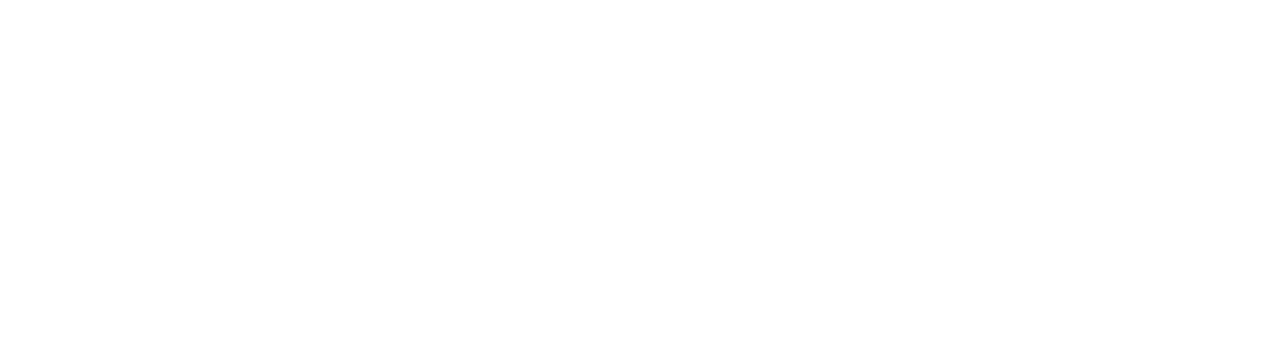
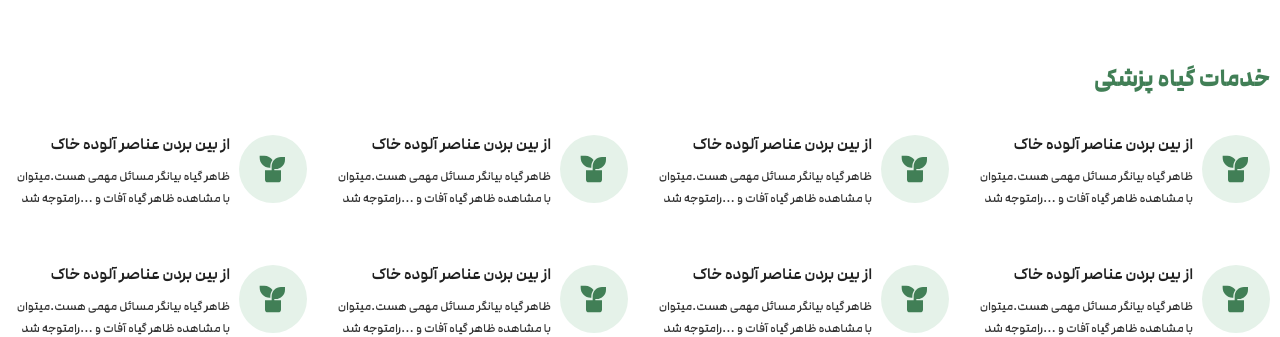
Before and after one commit to alisadeghi192/nextjs-full-stack-ecommerce-giahland, a Next.js app: page / in a window 1280 px wide. Shown: the part 2222-2559 px from the top of the page. Before the commit the page ends 2220 px from the top, so only its background shows below. Built offline with nearby package versions, Linux system fonts and the light colour scheme.

Commit message:
feat(landing): add plant doctor services section

```diff
--- a/src/app/components/features/blog/BlogCard.tsx
+++ b/src/app/components/features/blog/BlogCard.tsx
@@ -1,4 +1,3 @@
-// components/features/blog/BlogCard.tsx
 import Link from "next/link";
 import { MdOutlineArrowBack } from "react-icons/md";
 
--- a/src/app/components/features/blog/BlogSlider.tsx
+++ b/src/app/components/features/blog/BlogSlider.tsx
@@ -1,4 +1,3 @@
-// components/features/blog/BlogSlider.tsx
 'use client'
 
 import { useRef } from "react";
--- a/src/app/page.tsx
+++ b/src/app/page.tsx
@@ -5,6 +5,7 @@ import HeroSection from "./components/features/landing/HeroSection";
 import BannerSection from "./components/features/landing/BannerSection";
 import ProductSlider from "./components/features/products/ProductSlider";
 import BlogSlider from "./components/features/blog/BlogSlider";
+import { RiPlantFill } from "react-icons/ri";
 
 const indoorPlants = [
   {
@@ -82,6 +83,123 @@ export default function Home() {
       <BannerSection />
       <ProductSlider title="گیاهان آپارتمانی" products={indoorPlants} />
       <BlogSlider posts={blogPosts} title="مقالات" />
+      <section className="mt-16 max-sm:mt-10">
+        <h4 className="text-primary mb-6 text-2xl/8.5 font-bold max-sm:font-semibold max-sm:text-xl/7">خدمات گیاه پزشکی</h4>
+        <div className="max-xs:grid-cols-1 [&>*:nth-child(even)]:max-xs:justify-self-start mt-8 grid grid-cols-4 gap-x-6 gap-y-12 max-xl:grid-cols-3 max-xl:gap-y-10 max-lg:grid-cols-2 max-lg:gap-y-8 max-sm:mt-6 max-sm:grid-cols-1 max-sm:gap-y-6 [&>*:nth-child(even)]:max-sm:justify-self-end">
+          <div className="flex max-w-76 items-center gap-x-2.25 max-md:gap-x-2">
+            <div className="bg-bg-service flex size-17 shrink-0 items-center justify-center rounded-full max-md:size-14">
+              <RiPlantFill className="text-primary size-8 max-md:size-6" />
+            </div>
+            <div className="flex flex-col gap-y-1.5">
+              <h6 className="text-neutral12 text-base/8 font-medium text-nowrap max-md:text-sm/5.5">
+                از بین بردن عناصر آلوده خاک
+              </h6>
+              <p className="text-neutral11 text-[12px]/5.5">
+                ظاهر گیاه بیانگر مسائل مهمی هست.میتوان با مشاهده ظاهر گیاه آفات
+                و ...رامتوجه شد
+              </p>
+            </div>
+          </div>
+          <div className="flex max-w-76 items-center gap-x-2.25 max-md:gap-x-2">
+            <div className="bg-bg-service flex size-17 shrink-0 items-center justify-center rounded-full max-md:size-14">
+              <RiPlantFill className="text-primary size-8 max-md:size-6" />
+            </div>
+            <div className="flex flex-col gap-y-1.5">
+              <h6 className="text-neutral12 text-base/8 font-medium text-nowrap max-md:text-sm/5.5">
+                از بین بردن عناصر آلوده خاک
+              </h6>
+              <p className="text-neutral11 text-[12px]/5.5">
+                ظاهر گیاه بیانگر مسائل مهمی هست.میتوان با مشاهده ظاهر گیاه آفات
+                و ...رامتوجه شد
+              </p>
+            </div>
+          </div>
+          <div className="flex max-w-76 items-center gap-x-2.25 max-md:gap-x-2">
+            <div className="bg-bg-service flex size-17 shrink-0 items-center justify-center rounded-full max-md:size-14">
+              <RiPlantFill className="text-primary size-8 max-md:size-6" />
+            </div>
+            <div className="flex flex-col gap-y-1.5">
+              <h6 className="text-neutral12 text-base/8 font-medium text-nowrap max-md:text-sm/5.5">
+                از بین بردن عناصر آلوده خاک
+              </h6>
+              <p className="text-neutral11 text-[12px]/5.5">
+                ظاهر گیاه بیانگر مسائل مهمی هست.میتوان با مشاهده ظاهر گیاه آفات
+                و ...رامتوجه شد
+              </p>
+            </div>
+          </div>
+          <div className="flex max-w-76 items-center gap-x-2.25 max-md:gap-x-2">
+            <div className="bg-bg-service flex size-17 shrink-0 items-center justify-center rounded-full max-md:size-14">
+              <RiPlantFill className="text-primary size-8 max-md:size-6" />
+            </div>
+            <div className="flex flex-col gap-y-1.5">
+              <h6 className="text-neutral12 text-base/8 font-medium text-nowrap max-md:text-sm/5.5">
+                از بین بردن عناصر آلوده خاک
+              </h6>
+              <p className="text-neutral11 text-[12px]/5.5">
+                ظاهر گیاه بیانگر مسائل مهمی هست.میتوان با مشاهده ظاهر گیاه آفات
+                و ...رامتوجه شد
+              </p>
+            </div>
+          </div>
+          <div className="flex max-w-76 items-center gap-x-2.25 max-md:gap-x-2">
+            <div className="bg-bg-service flex size-17 shrink-0 items-center justify-center rounded-full max-md:size-14">
+              <RiPlantFill className="text-primary size-8 max-md:size-6" />
+            </div>
+            <div className="flex flex-col gap-y-1.5">
+              <h6 className="text-neutral12 text-base/8 font-medium text-nowrap max-md:text-sm/5.5">
+                از بین بردن عناصر آلوده خاک
+              </h6>
+              <p className="text-neutral11 text-[12px]/5.5">
+                ظاهر گیاه بیانگر مسائل مهمی هست.میتوان با مشاهده ظاهر گیاه آفات
+                و ...رامتوجه شد
+              </p>
+            </div>
+          </div>
+          <div className="flex max-w-76 items-center gap-x-2.25 max-md:gap-x-2">
+            <div className="bg-bg-service flex size-17 shrink-0 items-center justify-center rounded-full max-md:size-14">
+              <RiPlantFill className="text-primary size-8 max-md:size-6" />
+            </div>
+            <div className="flex flex-col gap-y-1.5">
+              <h6 className="text-neutral12 text-base/8 font-medium text-nowrap max-md:text-sm/5.5">
+                از بین بردن عناصر آلوده خاک
+              </h6>
+              <p className="text-neutral11 text-[12px]/5.5">
+                ظاهر گیاه بیانگر مسائل مهمی هست.میتوان با مشاهده ظاهر گیاه آفات
+                و ...رامتوجه شد
+              </p>
+            </div>
+          </div>
+          <div className="flex max-w-76 items-center gap-x-2.25 max-md:gap-x-2">
+            <div className="bg-bg-service flex size-17 shrink-0 items-center justify-center rounded-full max-md:size-14">
+              <RiPlantFill className="text-primary size-8 max-md:size-6" />
+            </div>
+            <div className="flex flex-col gap-y-1.5">
+              <h6 className="text-neutral12 text-base/8 font-medium text-nowrap max-md:text-sm/5.5">
+                از بین بردن عناصر آلوده خاک
+              </h6>
+              <p className="text-neutral11 text-[12px]/5.5">
+                ظاهر گیاه بیانگر مسائل مهمی هست.میتوان با مشاهده ظاهر گیاه آفات
+                و ...رامتوجه شد
+              </p>
+            </div>
+          </div>
+          <div className="flex max-w-76 items-center gap-x-2.25 max-md:gap-x-2">
+            <div className="bg-bg-service flex size-17 shrink-0 items-center justify-center rounded-full max-md:size-14">
+              <RiPlantFill className="text-primary size-8 max-md:size-6" />
+            </div>
+            <div className="flex flex-col gap-y-1.5">
+              <h6 className="text-neutral12 text-base/8 font-medium text-nowrap max-md:text-sm/5.5">
+                از بین بردن عناصر آلوده خاک
+              </h6>
+              <p className="text-neutral11 text-[12px]/5.5">
+                ظاهر گیاه بیانگر مسائل مهمی هست.میتوان با مشاهده ظاهر گیاه آفات
+                و ...رامتوجه شد
+              </p>
+            </div>
+          </div>
+        </div>
+      </section>
     </section>
   );
 }
```
